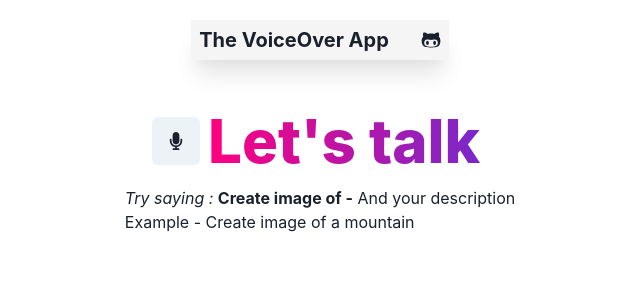
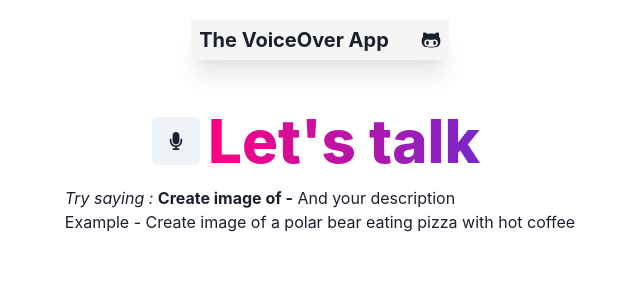
Before and after one commit to princephpdev/speak-ui, a Next.js app: page / in a window 1280 px wide. Shown: the top 300 px of the page, without its empty margins (320-960 px from the left). Built offline with nearby package versions, Linux system fonts and the light colour scheme.

Commit message:
Updated Example

```diff
--- a/src/pages/index.tsx
+++ b/src/pages/index.tsx
@@ -202,7 +202,7 @@ export default function Home() {
             <i>Try saying : </i>
             <b>Create image of -</b> And your description
           </Text>
-          <Text>Example - Create image of a mountain</Text>
+          <Text>Example - Create image of a polar bear eating pizza with hot coffee</Text>
           <Container maxW="4xl" py="8" centerContent>
             <Heading size="lg">{transcript}</Heading>
             <IconButton
```
